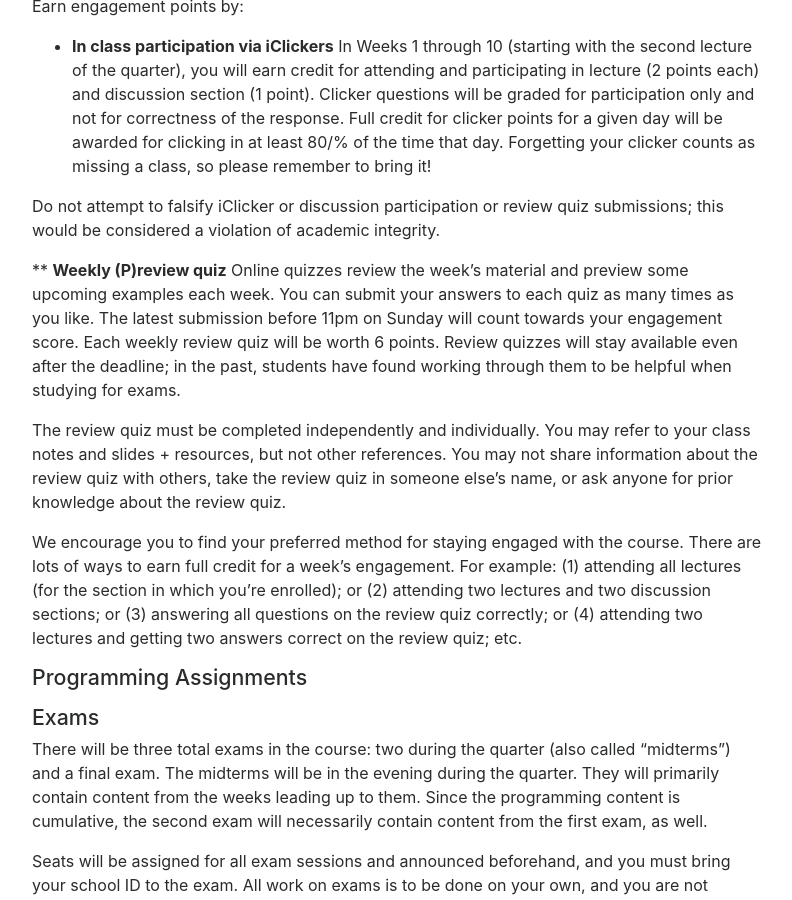
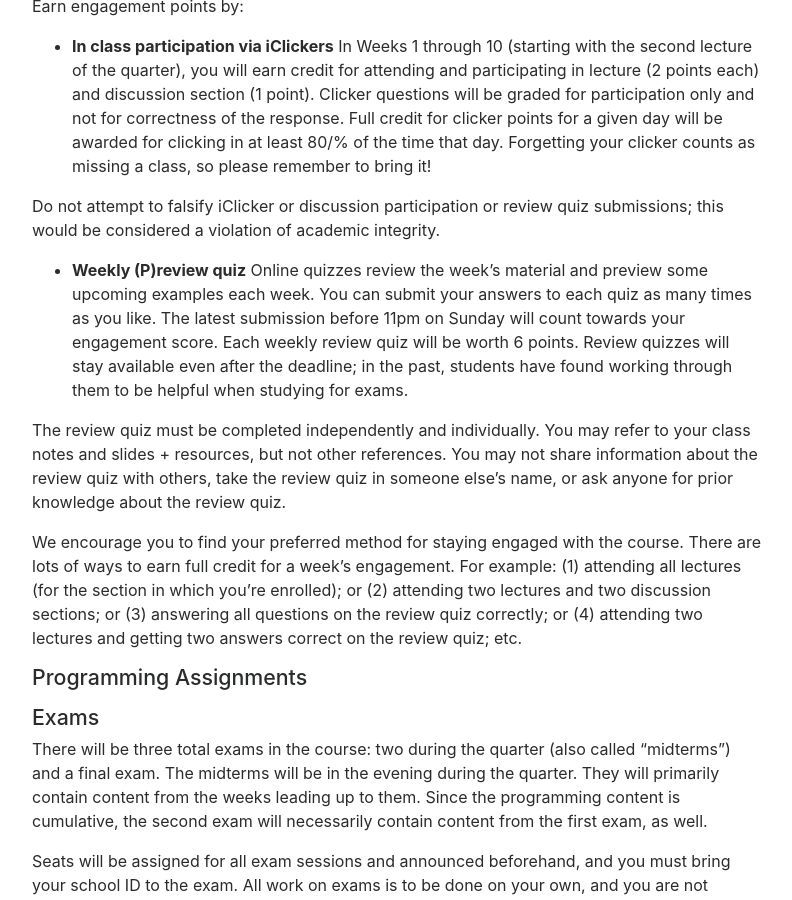
Before and after one commit to ucsd-cse8a-f18/ucsd-cse8a-f18.github.io, a Jekyll site: the page built from index.md, in a window 1280 px wide and 900 px high, scrolled down 2064 px. Shown: the whole window, without its empty margins (243-1035 px from the left). Built offline with Jekyll 4.4.1, drawn with Linux system fonts in a browser that asks for light colours; nearby versions of some CDN libraries.

```diff
--- a/index.md
+++ b/index.md
@@ -102,7 +102,7 @@ remember to bring it!
 
 Do not attempt to falsify iClicker or discussion participation or review quiz submissions; this would be considered a violation of academic integrity.
 
-** __Weekly (P)review quiz__ Online quizzes review the week's material and preview some upcoming examples each week. You can
+* __Weekly (P)review quiz__ Online quizzes review the week's material and preview some upcoming examples each week. You can
 submit your answers to each quiz as many times as you like. The latest submission before 11pm on Sunday will count towards
 your engagement score. Each weekly review quiz will be worth 6 points.  Review quizzes will stay available even after the
 deadline; in the past, students have found working through them to be helpful when studying for exams.
```
